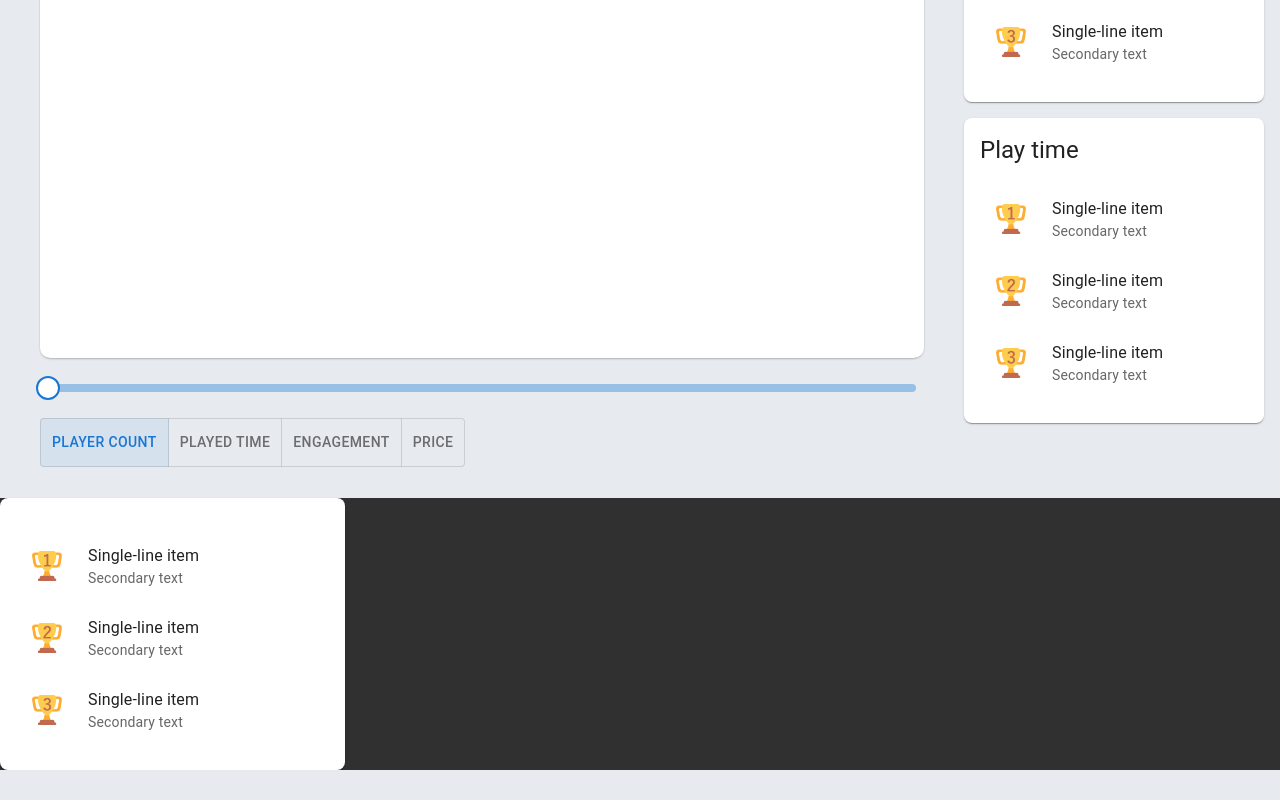
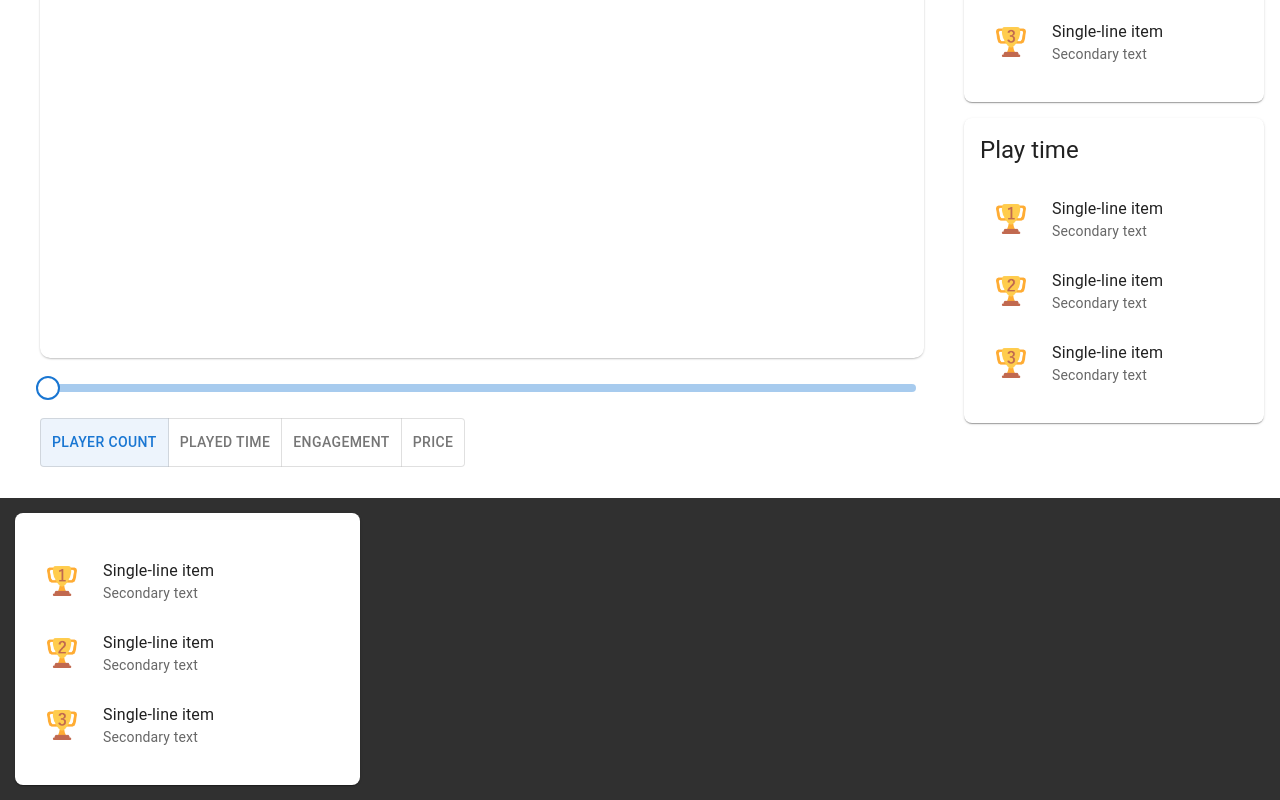
Before and after one commit to com-480-data-visualization/project-2023-no-preference, a React (Create React App) app: page / in a window 1280 px wide. Shown: the part 1066-1866 px from the top of the page. Before the commit the page ends 1836 px from the top, so only its background shows below. Built offline with nearby package versions, Linux system fonts and the light colour scheme.

Commit message:
fixed sticky bar and tidy css

```diff
--- a/src/App/Header.js
+++ b/src/App/Header.js
@@ -18,6 +18,7 @@ const menuItems = [
 ]
 
 function Header() {
+  document.getElementsByTagName('body')[0].style.overflow = "hidden";
   return (
     <header>
       <Typography component='h1' variant='h1' align='center'>
--- a/src/css/App.css
+++ b/src/css/App.css
@@ -1,45 +1,3 @@
-:root {
-  --bg-color: #E7EBF0;
-  --fg-color: #E7EBF0;
-}
-
-@keyframes disappear-down {
-  0% {
-    height: 0;
-    padding: 0;
-  }
-  100% {
-
-  }
-}
-
-@keyframes appear-up {
-  0% {
-    height: 0;
-    padding: 0;
-  }
-  100% {
-    height: 100%;
-    padding: 0;
-  }
-}
-
-.hide-me {
-  animation-name: disappear-down;
-  animation-duration: 1s;
-  animation-iteration-count: 1;
-  overflow: hidden;
-  animation-fill-mode: forwards;
-}
-
-.show-me {
-  animation-name: appear-up;
-  animation-duration: 1s;
-  animation-iteration-count: 1;
-  overflow: hidden;
-  animation-fill-mode: backwards;
-}
-
 .App-main {
   display: flex;
   align-items: top;
--- a/src/css/Footer.css
+++ b/src/css/Footer.css
@@ -1,5 +1,5 @@
-:footer {
-  --padding: 15px;
+:root {
+  --footer-padding: 15px;
 }
 
 footer {
@@ -10,9 +10,8 @@ footer {
   font-size: calc(5px + 2vmin);
   color: white;
   margin-top: auto;
-  width: 100vw;
   margin: 0;
   margin-top: 15px;
-  padding: var(--padding);
+  padding: var(--footer-padding);
   background-color: rgb(48, 48, 48);
 }
--- a/src/css/Header.css
+++ b/src/css/Header.css
@@ -1,76 +1,11 @@
 :root {
-    --bg-color: #E7EBF0;
-    --fg-color: rgba(27, 40, 56, 1);
+    --header-bg-color: #E7EBF0;
+    --header-fg-color: rgb(21, 31, 44);
 }
 
 @font-face {
     font-family: 'Connection';
     src: local('Connection'), url(../assets/ConnectionIi-2wj8.otf), format('opentype');
-}
-
-@keyframes appear-left {
-    0% {
-        transform: translateX(-20%);
-        color: rgba(27, 40, 56, 1);
-        text-shadow: rgba(27, 40, 56, 1) 0px 0px, rgba(27, 40, 56, 1) 0px 0px;
-    }
-    100% {
-        transform: translateX(0);
-        color: rgba(42, 71, 94, 1);
-        text-shadow: rgb(245, 245, 245) 2px 2px, rgba(245, 245, 245, 1) -2px -2px;
-    }
-}
-
-@keyframes appear-right {
-    0% {
-        transform: translateX(20%);
-        color: rgba(211, 211, 211, 0);
-    }
-    100% {
-        transform: translateX(0);
-        color: rgba(211, 211, 211, 1);
-    }
-}
-
-@keyframes appear-down {
-    0% {
-        height: 0;
-        padding: 0;
-    }
-    100% {
-
-    }
-}
-
-@keyframes disappear-up {
-    0% {
-    }
-    100% {
-        height: 0;
-        padding: 0;
-    }
-}
-
-
-
-body {
-    overflow: hidden;
-}
-
-.hide-me {
-    animation-name: disappear-up;
-    animation-duration: 1s;
-    animation-iteration-count: 1;
-    overflow: hidden;
-    animation-fill-mode: forwards;
-}
-
-.show-me {
-    animation-name: appear-down;
-    animation-duration: 1s;
-    animation-iteration-count: 1;
-    overflow: hidden;
-    animation-fill-mode: backwards;
 }
 
 header {
@@ -79,7 +14,7 @@ header {
     flex-flow: column;
     align-items: center;
     justify-content: center;
-    background-color: var(--fg-color);
+    background-color: var(--header-fg-color);
 }
 
 .header-subtitle {
@@ -126,7 +61,7 @@ header > h1 {
     --ss: 2px; /* shadow size */
     --sc: black; /* shadow color */
     font-size: 0.7em;
-    color: var(--bg-color);
+    color: var(--header-bg-color);
     text-shadow:
         var(--sc) calc(var(--ss)) calc(var(--ss)),
         var(--sc) calc(-1 * var(--ss)) calc(var(--ss)),
@@ -142,5 +77,5 @@ header > h1 {
         var(--sc) calc(-1 * var(--ss)) calc(var(--ss)),
         var(--sc) calc(var(--ss)) calc(-1 * var(--ss)),
         var(--sc) calc(-1 * var(--ss)) calc(-1 * var(--ss));
-    background-color: var(--fg-color);
+    background-color: var(--header-fg-color);
 }
--- a/src/css/index.css
+++ b/src/css/index.css
@@ -1,4 +1,4 @@
-:root {
+:html {
   --bg-color: #E7EBF0;
   --fg-color: #E7EBF0;
 }
@@ -19,3 +19,87 @@ code {
   font-family: source-code-pro, Menlo, Monaco, Consolas, 'Courier New',
     monospace;
 }
+
+.hide-me {
+  animation-name: disappear-up;
+  animation-duration: 1s;
+  animation-iteration-count: 1;
+  overflow: hidden;
+  animation-fill-mode: forwards;
+}
+
+.show-me {
+  animation-name: appear-down;
+  animation-duration: 1s;
+  animation-iteration-count: 1;
+  animation-fill-mode: backwards;
+}
+
+
+/* ------------------- */
+/* ANIMATION FUNCTIONS */
+/* ------------------- */
+
+@keyframes disappear-up {
+  0% {
+  }
+  100% {
+      height: 0;
+      padding: 0;
+  }
+}
+
+@keyframes disappear-down {
+  0% {
+    height: 0;
+    padding: 0;
+  }
+  100% {
+
+  }
+}
+
+@keyframes appear-up {
+  0% {
+    height: 0;
+    padding: 0;
+  }
+  100% {
+    height: 100%;
+    padding: 0;
+  }
+}
+
+@keyframes appear-down {
+  0% {
+      height: 0;
+      padding: 0;
+  }
+  100% {
+
+  }
+}
+
+@keyframes appear-right {
+  0% {
+      transform: translateX(20%);
+      color: rgba(211, 211, 211, 0);
+  }
+  100% {
+      transform: translateX(0);
+      color: rgba(211, 211, 211, 1);
+  }
+}
+
+@keyframes appear-left {
+    0% {
+        transform: translateX(-20%);
+        color: rgba(27, 40, 56, 1);
+        text-shadow: rgba(27, 40, 56, 1) 0px 0px, rgba(27, 40, 56, 1) 0px 0px;
+    }
+    100% {
+        transform: translateX(0);
+        color: rgba(42, 71, 94, 1);
+        text-shadow: rgb(245, 245, 245) 2px 2px, rgba(245, 245, 245, 1) -2px -2px;
+    }
+}
```
